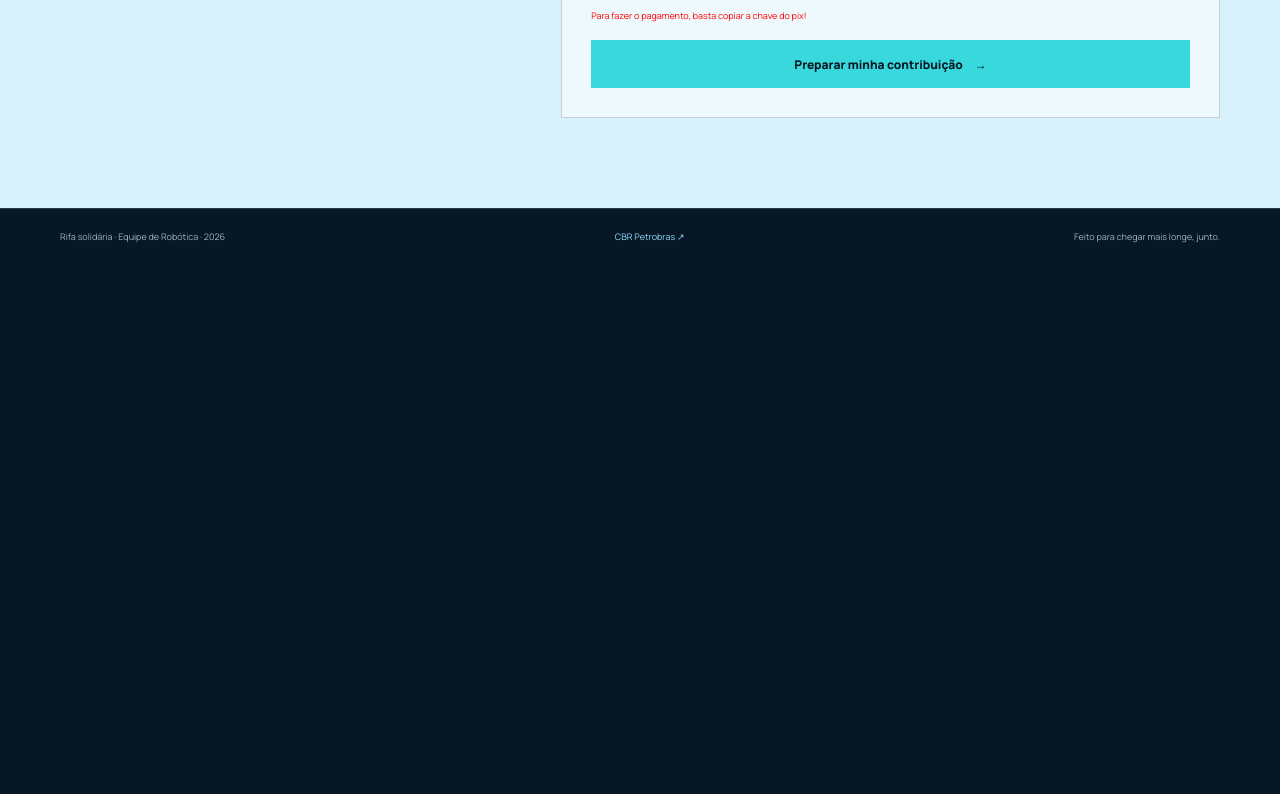
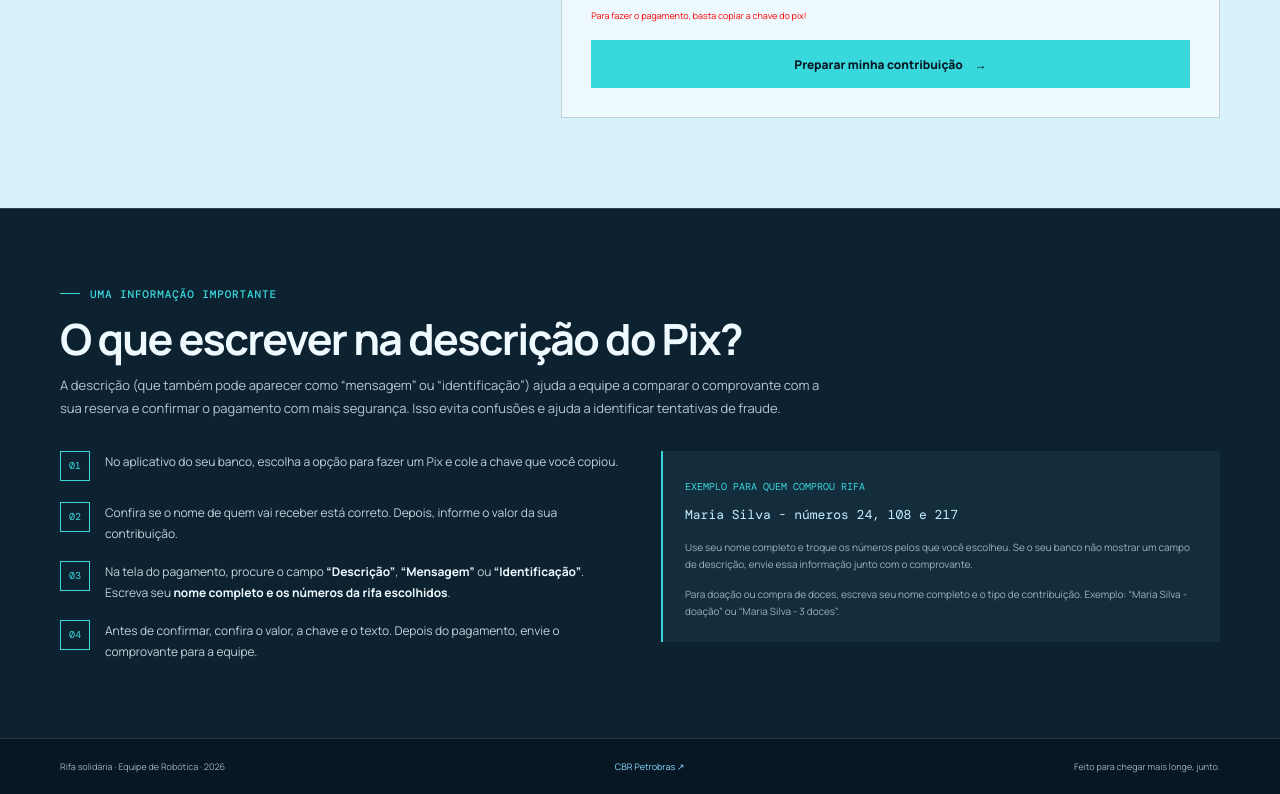
Before and after one commit to feliperrgama/rifa_cbr, a website: page public/index.html in a window 1280 px wide. Shown: the part 3055-3849 px from the top of the page. Before the commit the page ends 3319 px from the top, so only its background shows below. Drawn offline with nearby package versions, Linux system fonts and the light colour scheme.

```diff
--- a/public/index.html
+++ b/public/index.html
@@ -250,6 +250,19 @@
     .form-status { min-height: 20px; margin: 11px 0 0; color: #126b71; font-size: 10px; line-height: 1.6; }
     .form-status:empty { min-height: 0; margin: 0; }
 
+    .pix-instructions { padding: 68px 0 76px; border-top: 1px solid var(--line); background: var(--ink-soft); }
+    .pix-instructions h2 { max-width: 720px; margin: 14px 0 12px; font-size: clamp(29px, 4vw, 43px); letter-spacing: -.04em; line-height: 1.1; }
+    .pix-instructions-intro { max-width: 760px; margin: 0; color: #b2c7d3; font-size: 13px; line-height: 1.8; }
+    .pix-instructions-grid { display: grid; grid-template-columns: 1fr 1fr; gap: 42px; margin-top: 30px; }
+    .pix-instructions-list { display: grid; gap: 17px; margin: 0; padding: 0; list-style: none; counter-reset: pix-step; }
+    .pix-instructions-list li { position: relative; min-height: 34px; padding-left: 45px; color: #c0d1da; font-size: 12px; line-height: 1.75; counter-increment: pix-step; }
+    .pix-instructions-list li::before { position: absolute; top: 0; left: 0; display: grid; width: 30px; aspect-ratio: 1; place-items: center; border: 1px solid var(--cyan); color: var(--cyan); content: counter(pix-step, decimal-leading-zero); font: 10px var(--mono); }
+    .pix-instructions-list strong, .pix-example strong { color: var(--white); }
+    .pix-example { align-self: start; padding: 22px; border-left: 2px solid var(--cyan); background: rgba(141, 220, 255, .06); }
+    .pix-example span { color: var(--cyan); font: 10px var(--mono); text-transform: uppercase; }
+    .pix-example p { margin: 9px 0 0; color: var(--blue-soft); font: 13px/1.7 var(--mono); overflow-wrap: anywhere; }
+    .pix-example small { display: block; margin-top: 13px; color: var(--muted); font-size: 10px; line-height: 1.7; }
+
     .team-section { padding: 88px 0 92px; }
     .team-grid { display: grid; grid-template-columns: .9fr 1.1fr; align-items: center; gap: 60px; }
     .team-section h2 { max-width: 430px; margin: 14px 0; font-size: clamp(32px, 4vw, 46px); letter-spacing: -.05em; line-height: 1.05; }
@@ -274,6 +287,7 @@
       .wrap { width: min(100% - 36px, var(--content)); }
       .fundraiser-grid { grid-template-columns: minmax(0, 1fr); }
       .form-shell { min-width: 0; }
+      .pix-instructions-grid { grid-template-columns: 1fr; gap: 25px; }
       .nav { min-height: 66px; }
       .nav-links { gap: 0; }
       .nav-links a:not(.nav-cta) { display: none; }
@@ -309,6 +323,7 @@
       .category-points { gap: 11px; }
       .category-points li { font-size: 10px; }
       .fundraiser { padding: 62px 0 68px; }
+      .pix-instructions { padding: 56px 0 62px; }
       .fundraiser-grid { grid-template-columns: 1fr; gap: 30px; }
       .fundraiser h2 { max-width: 420px; font-size: 44px; }
       .form-shell { padding: 20px 16px; }
@@ -529,6 +544,28 @@
       </div>
     </section>
 
+    <section class="pix-instructions" id="orientacoes-pix" aria-labelledby="pix-instructions-title">
+      <div class="wrap">
+        <span class="eyebrow">Uma informação importante</span>
+        <h2 id="pix-instructions-title">O que escrever na descrição do Pix?</h2>
+        <p class="pix-instructions-intro">A descrição (que também pode aparecer como “mensagem” ou “identificação”) ajuda a equipe a comparar o comprovante com a sua reserva e confirmar o pagamento com mais segurança. Isso evita confusões e ajuda a identificar tentativas de fraude.</p>
+        <div class="pix-instructions-grid">
+          <ol class="pix-instructions-list">
+            <li>No aplicativo do seu banco, escolha a opção para fazer um Pix e cole a chave que você copiou.</li>
+            <li>Confira se o nome de quem vai receber está correto. Depois, informe o valor da sua contribuição.</li>
+            <li>Na tela do pagamento, procure o campo <strong>“Descrição”</strong>, <strong>“Mensagem”</strong> ou <strong>“Identificação”</strong>. Escreva seu <strong>nome completo e os números da rifa escolhidos</strong>.</li>
+            <li>Antes de confirmar, confira o valor, a chave e o texto. Depois do pagamento, envie o comprovante para a equipe.</li>
+          </ol>
+          <div class="pix-example">
+            <span>Exemplo para quem comprou rifa</span>
+            <p>Maria Silva - números 24, 108 e 217</p>
+            <small>Use seu nome completo e troque os números pelos que você escolheu. Se o seu banco não mostrar um campo de descrição, envie essa informação junto com o comprovante.</small>
+            <small>Para doação ou compra de doces, escreva seu nome completo e o tipo de contribuição. Exemplo: “Maria Silva - doação” ou “Maria Silva - 3 doces”.</small>
+          </div>
+        </div>
+      </div>
+    </section>
+
   </main>
 
   <footer class="site-footer">
@@ -557,6 +594,7 @@
     const totalAmount = document.querySelector("#total-amount");
     const status = document.querySelector("#form-status");
     const pixRow = document.querySelector("#pix-row");
+    const pixInstructions = document.querySelector("#orientacoes-pix");
     const phone = document.querySelector("#phone");
     const raffleMap = document.querySelector("#raffle-map");
     const raffleMapStatus = document.querySelector("#raffle-map-status");
@@ -741,6 +779,7 @@
         button.textContent = copied ? "Chave copiada" : "Copie manualmente";
       }
       window.setTimeout(() => { button.textContent = "Copiar chave"; }, 2200);
+      pixInstructions.scrollIntoView({ behavior: "smooth", block: "start" });
     });
 
     form.addEventListener("submit", async (event) => {
```
